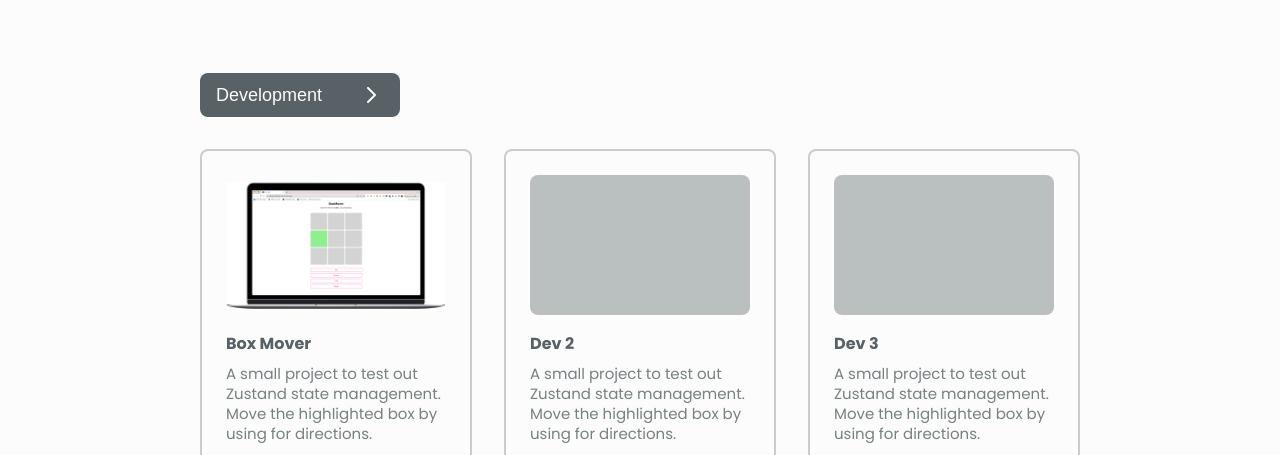
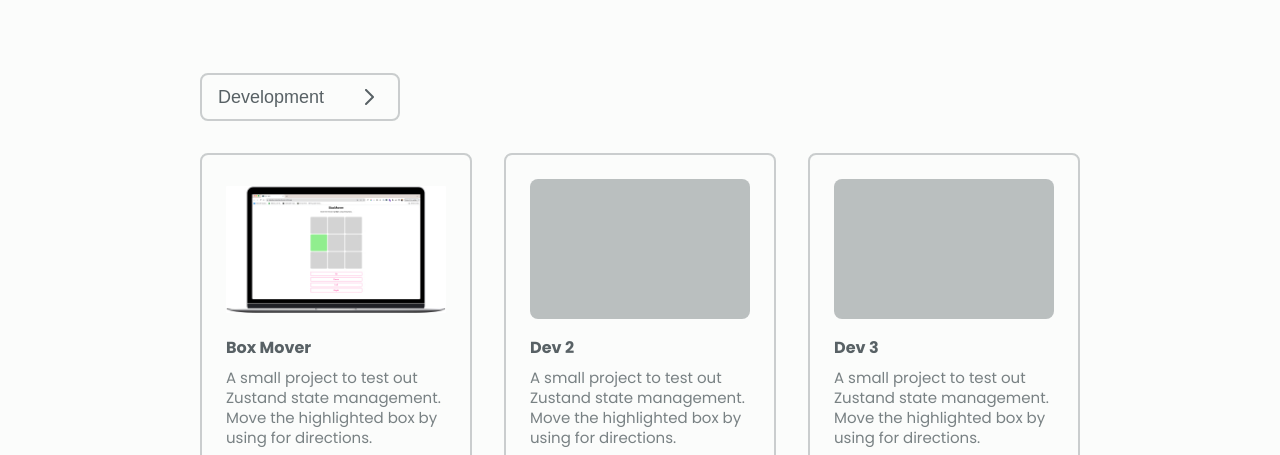
Before and after one commit to ImpactDesigns/stedmandesigns.io, a Gatsby site: page / in a window 1280 px wide. Shown: the part 345-800 px from the top of the page. Built offline with nearby package versions, Linux system fonts and the light colour scheme; Gatsby itself is replaced by a stand-in of ours.

Commit message:
feat(Dropdwown): updated Dropdown styles and applied tabindex

```diff
--- a/src/components/dropdown/Dropdown.jsx
+++ b/src/components/dropdown/Dropdown.jsx
@@ -2,7 +2,7 @@ import React from "react";
 import PropTypes from "prop-types";
 import styled from "styled-components";
 import useAppStore from "../../stores/store";
-import chevronIcon from "../../images/icons/chevron-icon.svg";
+import chevronIcon from "../../images/icons/chevron-icon-dark.svg";
 
 const DropdownContainer = styled("div")`
   box-sizing: border-box;
@@ -10,7 +10,9 @@ const DropdownContainer = styled("div")`
   padding: 10px 16px;
   width: ${(props) => (!props.isFullWidth ? "auto" : "100%")};
   display: ${(props) => (!props.isFullWidth ? "inline-block" : "block")};
-  background: #586165;
+  // background: #586165;
+  border: 2px solid #586165;
+  border: 2px solid rgba(88, 97, 101, 0.3);
   border-radius: 8px;
 `;
 
@@ -23,6 +25,7 @@ const InputText = styled("p")`
   font-size: 18px;
   line-height: 24px;
   color: #fbfcfb;
+  color: #586165;
 `;
 
 const DropdownFlyout = styled("div")`
@@ -68,7 +71,7 @@ const IconContainer = styled.img`
   cursor: pointer;
   border-radius: 2px;
   transform: ${(props) =>
-    !props.dropdownIsOpen ? "rotate(90deg)" : "rotate(180deg)"};
+    props.dropdownIsOpen ? "rotate(270deg)" : "rotate(180deg)"};
 
   &:hover {
     border: 1px solid #fbfcfb;
@@ -121,10 +124,7 @@ export default function Dropdown({ options, isFullWidth, ...otherProps }) {
         <InputText>
           {featuredProjectType === "dev" ? "Development" : "Design"}
         </InputText>
-        <IconContainer
-          src={chevronIcon}
-          dropdownIsOpen={isFlyoutOpen}
-        />
+        <IconContainer src={chevronIcon} dropdownIsOpen={isFlyoutOpen} />
       </div>
       {isFlyoutOpen && (
         <DropdownFlyout isFlyoutOpen={isFlyoutOpen}>
--- a/src/components/pageComponents/home/FeaturedProjectsSection/FeaturedProjects.js
+++ b/src/components/pageComponents/home/FeaturedProjectsSection/FeaturedProjects.js
@@ -124,7 +124,7 @@ export default function FeaturedProjects() {
     <StyledSection>
       <div style={{ marginBottom: "32px", display: "flex", gap: "16px" }}>
         <div style={{ width: "200px" }}>
-          <Dropdown options={tempOptions} isFullWidth />
+          <Dropdown options={tempOptions} isFullWidth tabIndex={0} />
         </div>
       </div>
       <CardContainer>
```
Also changed, not shown: src/images/icons/chevron-icon-dark.svg (added).
